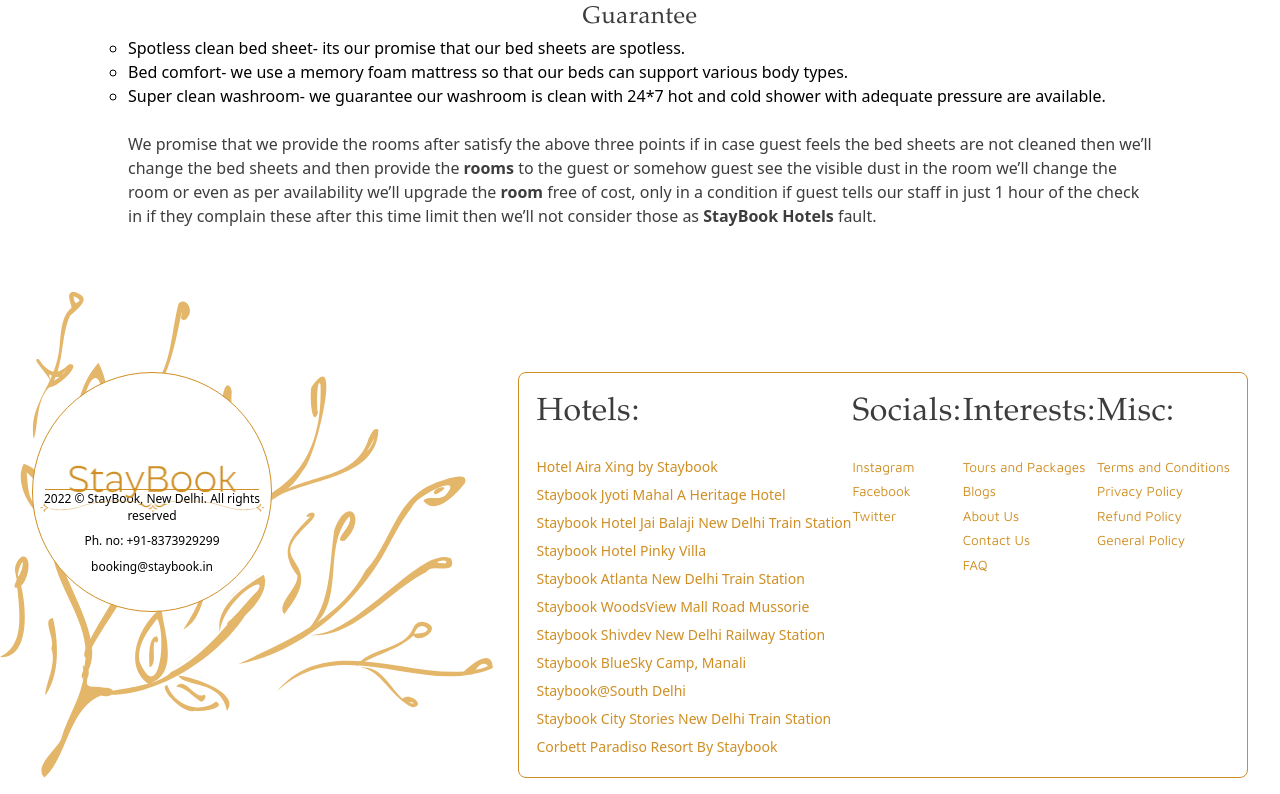
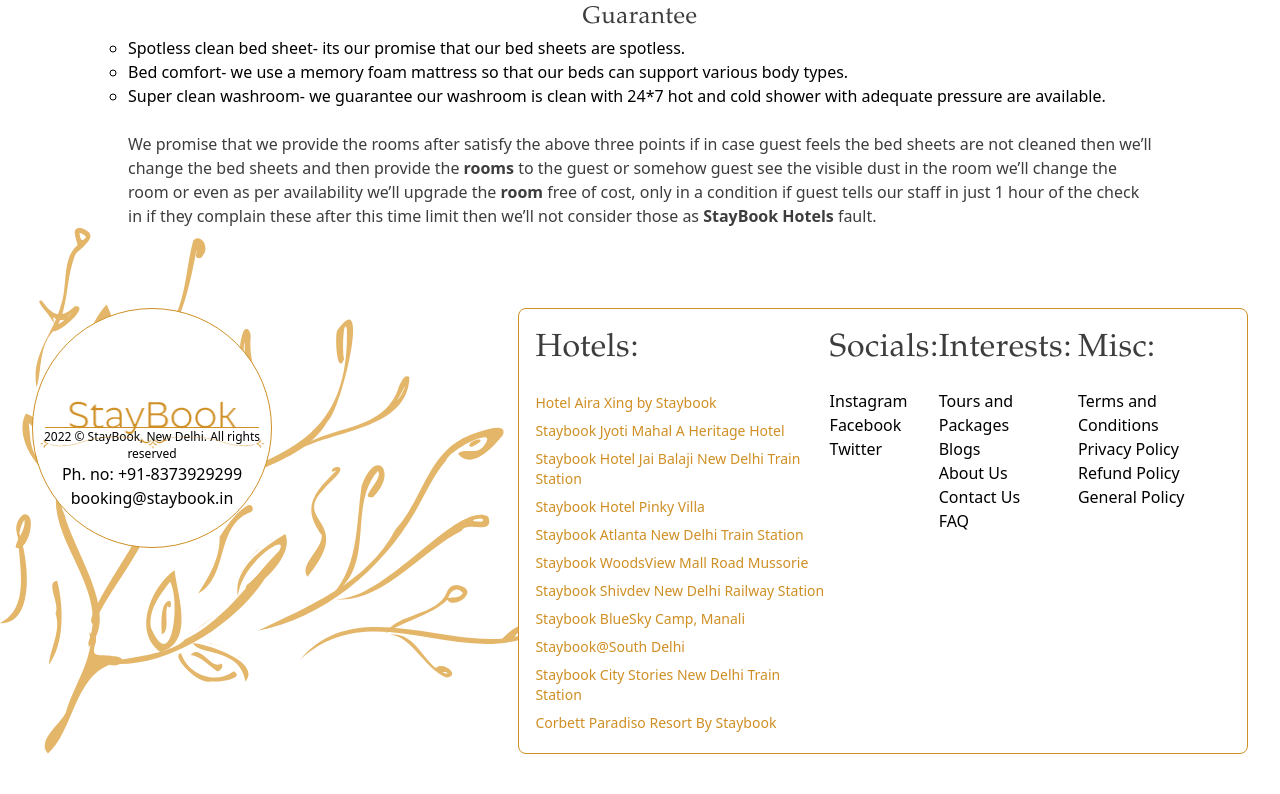
Before and after one commit to RahulSingh212/Staybook-NextJS-Modified, a Next.js app: page /tnc in a window 1280 px wide. Shown: the part 1520-2314 px from the top of the page. After the commit the page ends 2290 px from the top, so only its background shows below. Built offline with nearby package versions, Linux system fonts and the light colour scheme; no server answers; what @badrap/bar-of-progress would draw is missing.

Commit message:
emailjs-changes

```diff
--- a/components/footer/Footer.module.scss
+++ b/components/footer/Footer.module.scss
@@ -31,7 +31,7 @@ $shadow2: #e8e8e8d7;
     overflow: hidden;
   }
 
-  img {
+  Image {
     position: absolute;
     z-index: 0;
     left: 0;
@@ -63,7 +63,7 @@ $shadow2: #e8e8e8d7;
       font-size: 0.75rem;
     }
 
-    img {
+    Image {
       position: relative;
       height: 3rem;
       top: 0;
@@ -76,7 +76,7 @@ $shadow2: #e8e8e8d7;
       margin-top: 5rem;
     }
 
-    a {
+    Link {
       font-size: 0.75rem;
       color: black;
       text-decoration: none;
@@ -117,7 +117,7 @@ $shadow2: #e8e8e8d7;
       font-weight: 300;
     }
 
-    a {
+    Link {
       text-decoration: none;
       color: $main;
       margin-top: 0.25rem;
--- a/components/footer/Footer.tsx
+++ b/components/footer/Footer.tsx
@@ -48,7 +48,7 @@ export default function Footer() {
 
   return (
     <React.Fragment>
-      <div className={`${classes.footerBody} ${classes.noprint} mt-16`}>
+      <div className={`${classes.footerBody} ${classes.noprint}`}>
         <Image
           src={`/images/footerBg.svg`}
           alt="StayBook"
@@ -65,7 +65,7 @@ export default function Footer() {
             objectFit="contain"
             objectPosition="center"
           />
-          <div className={`${classes.line}`}></div>
+          <div className={classes.line}></div>
           <p>2022 © StayBook, New Delhi. All rights reserved</p>
           <Link href="Tel: +91-8373929299">Ph. no: +91-8373929299</Link>
           <Link href="mailto: booking@staybook.in">booking@staybook.in</Link>
@@ -105,9 +105,9 @@ export default function Footer() {
             <h2>Interests:</h2>
             <Link href="/packages">Tours and Packages</Link>
             <Link href="/blogs">Blogs</Link>
-            <Link href="/about">About Us</Link>
-            <Link href="/contact">Contact Us</Link>
-            <Link href="/faq">FAQ</Link>
+            <Link href="/aboutus">About Us</Link>
+            <Link href="/contactUs">Contact Us</Link>
+            <Link href="/FAQ">FAQ</Link>
           </div>
 
           <div className={classes.heading}>
```
